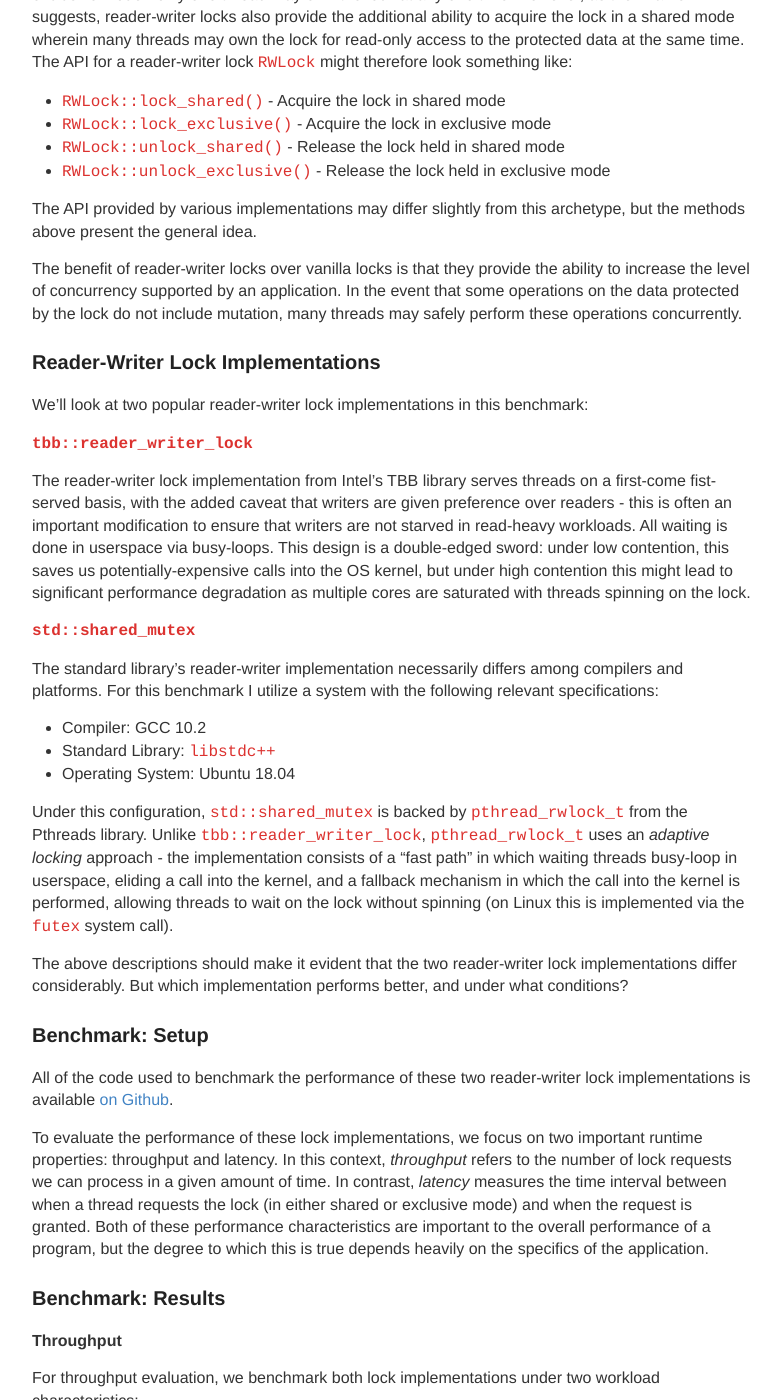
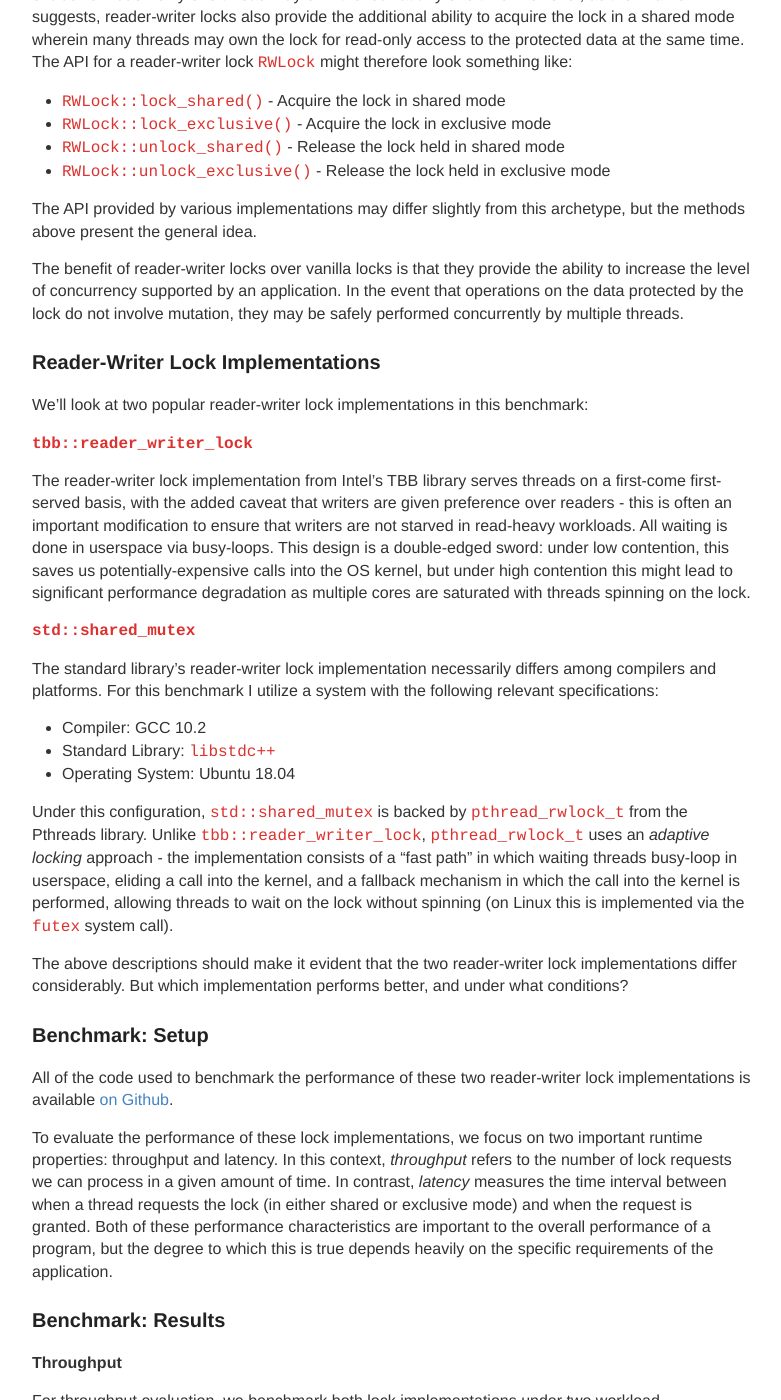
Before and after one commit to turingcompl33t/turingcompl33t.github.io, a Jekyll site: the page built from _posts/2021-1-18-RWLock-Benchmark.md, in a window 1280 px wide and 1400 px high, scrolled down 690 px. Shown: the whole window, without its empty margins (248-1029 px from the left). Built offline with Jekyll 4.4.1, drawn with Linux system fonts in a browser that asks for light colours; some of the changed text lies outside the part shown.

Commit message:
fix typos

```diff
--- a/_posts/2021-1-18-RWLock-Benchmark.md
+++ b/_posts/2021-1-18-RWLock-Benchmark.md
@@ -22,7 +22,7 @@ A _Reader-Writer Lock_ is a synchronization primitive that provides mutual exclu
 
 The API provided by various implementations may differ slightly from this archetype, but the methods above present the general idea.
 
-The benefit of reader-writer locks over vanilla locks is that they provide the ability to increase the level of concurrency supported by an application. In the event that some operations on the data protected by the lock do not include mutation, many threads may safely perform these operations concurrently.
+The benefit of reader-writer locks over vanilla locks is that they provide the ability to increase the level of concurrency supported by an application. In the event that operations on the data protected by the lock do not involve mutation, they may be safely performed concurrently by multiple threads.
 
 ### Reader-Writer Lock Implementations
 
@@ -30,11 +30,11 @@ We'll look at two popular reader-writer lock implementations in this benchmark:
 
 **`tbb::reader_writer_lock`**
 
-The reader-writer lock implementation from Intel's TBB library serves threads on a first-come fist-served basis, with the added caveat that writers are given preference over readers - this is often an important modification to ensure that writers are not starved in read-heavy workloads. All waiting is done in userspace via busy-loops. This design is a double-edged sword: under low contention, this saves us potentially-expensive calls into the OS kernel, but under high contention this might lead to significant performance degradation as multiple cores are saturated with threads spinning on the lock.
+The reader-writer lock implementation from Intel's TBB library serves threads on a first-come first-served basis, with the added caveat that writers are given preference over readers - this is often an important modification to ensure that writers are not starved in read-heavy workloads. All waiting is done in userspace via busy-loops. This design is a double-edged sword: under low contention, this saves us potentially-expensive calls into the OS kernel, but under high contention this might lead to significant performance degradation as multiple cores are saturated with threads spinning on the lock.
 
 **`std::shared_mutex`**
 
-The standard library's reader-writer implementation necessarily differs among compilers and platforms. For this benchmark I utilize a system with the following relevant specifications:
+The standard library's reader-writer lock implementation necessarily differs among compilers and platforms. For this benchmark I utilize a system with the following relevant specifications:
 
   - Compiler: GCC 10.2
   - Standard Library: `libstdc++`
@@ -48,7 +48,7 @@ The above descriptions should make it evident that the two reader-writer lock im
 
 All of the code used to benchmark the performance of these two reader-writer lock implementations is available [on Github](https://github.com/turingcompl33t/cpp-playground/tree/master/locks/rw-bench).
 
-To evaluate the performance of these lock implementations, we focus on two important runtime properties: throughput and latency. In this context, _throughput_ refers to the number of lock requests we can process in a given amount of time. In contrast, _latency_ measures the time interval between when a thread requests the lock (in either shared or exclusive mode) and when the request is granted. Both of these performance characteristics are important to the overall performance of a program, but the degree to which this is true depends heavily on the specifics of the application.
+To evaluate the performance of these lock implementations, we focus on two important runtime properties: throughput and latency. In this context, _throughput_ refers to the number of lock requests we can process in a given amount of time. In contrast, _latency_ measures the time interval between when a thread requests the lock (in either shared or exclusive mode) and when the request is granted. Both of these performance characteristics are important to the overall performance of a program, but the degree to which this is true depends heavily on the specific requirements of the application.
 
 ### Benchmark: Results
 
@@ -57,7 +57,7 @@ To evaluate the performance of these lock implementations, we focus on two impor
 For throughput evaluation, we benchmark both lock implementations under two workload characteristics:
 
 - _read-heavy_ represents a theoretical workload in which 10% of lock requests are for exclusive access and the remaining 90% of requests are for shared access.
-- _equal-load_ represents a theoretical workload in which the number of exclusive and shared locked requests are equivalent.
+- _equal-load_ represents a theoretical workload in which the number of exclusive and shared lock requests are equivalent.
 
 For each of these workload characteristics, we vary the total number of worker threads running the benchmark (contending on the lock) and measure the total time required for all workers to complete the prescribed number of operations with the lock held. The results are summarized by the plot below.
 
```
